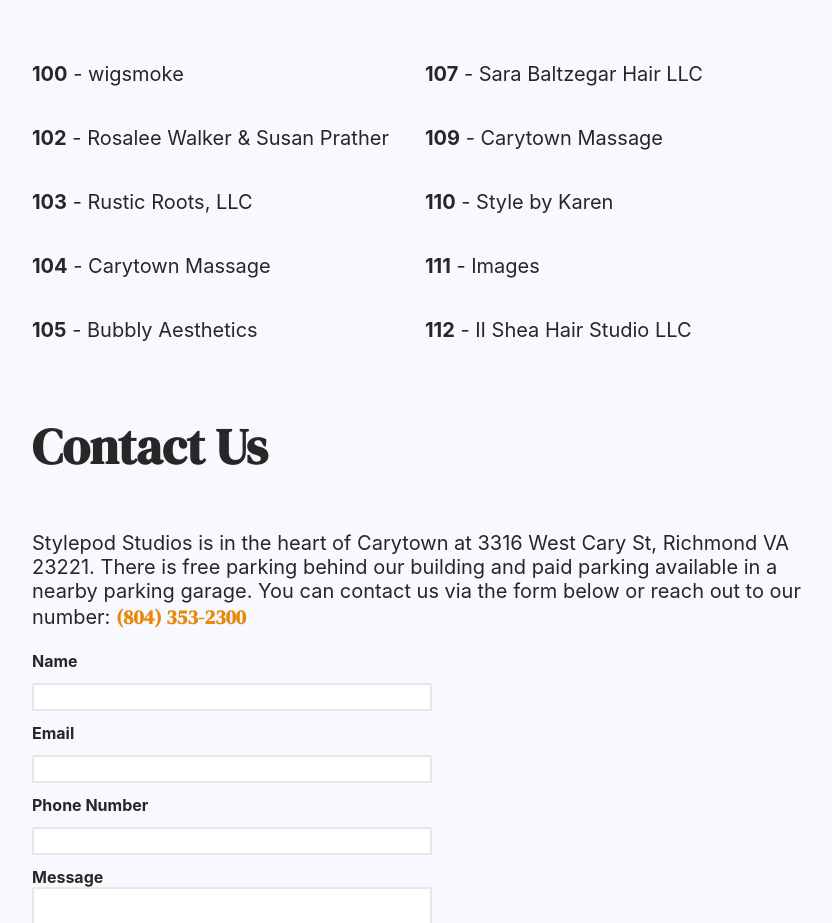
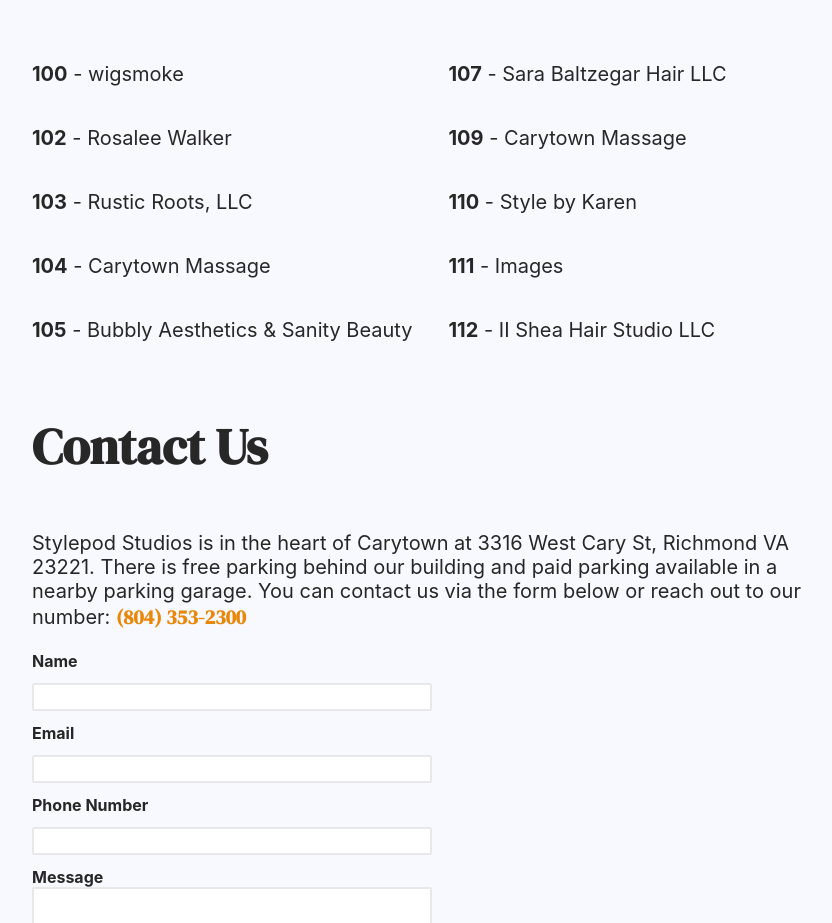
Before and after one commit to davidbattiston/stylepodsuites, a SvelteKit app: page / in a window 1280 px wide. Shown: the part 1040-1963 px from the top of the page, without its empty margins (112-944 px from the left). Built offline with nearby package versions, Linux system fonts and the light colour scheme.

Commit message:
Update +page.svelte

```diff
--- a/src/routes/+page.svelte
+++ b/src/routes/+page.svelte
@@ -50,7 +50,7 @@
                     <span><b>100</b> - wigsmoke</span>
                 </li>
                 <li>
-                    <span><b>102</b> - Rosalee Walker & Susan Prather</span>
+                    <span><b>102</b> - Rosalee Walker</span>
                 </li>
                 <li>
                     <span><b>103</b> - Rustic Roots, LLC</span>
@@ -59,7 +59,7 @@
                     <span><b>104</b> - Carytown Massage</span>
                 </li>
                 <li>
-                    <span> <b>105</b> - Bubbly Aesthetics</span>
+                    <span> <b>105</b> - Bubbly Aesthetics & Sanity Beauty</span>
                 </li>
             </ul>
             <ul>
```
